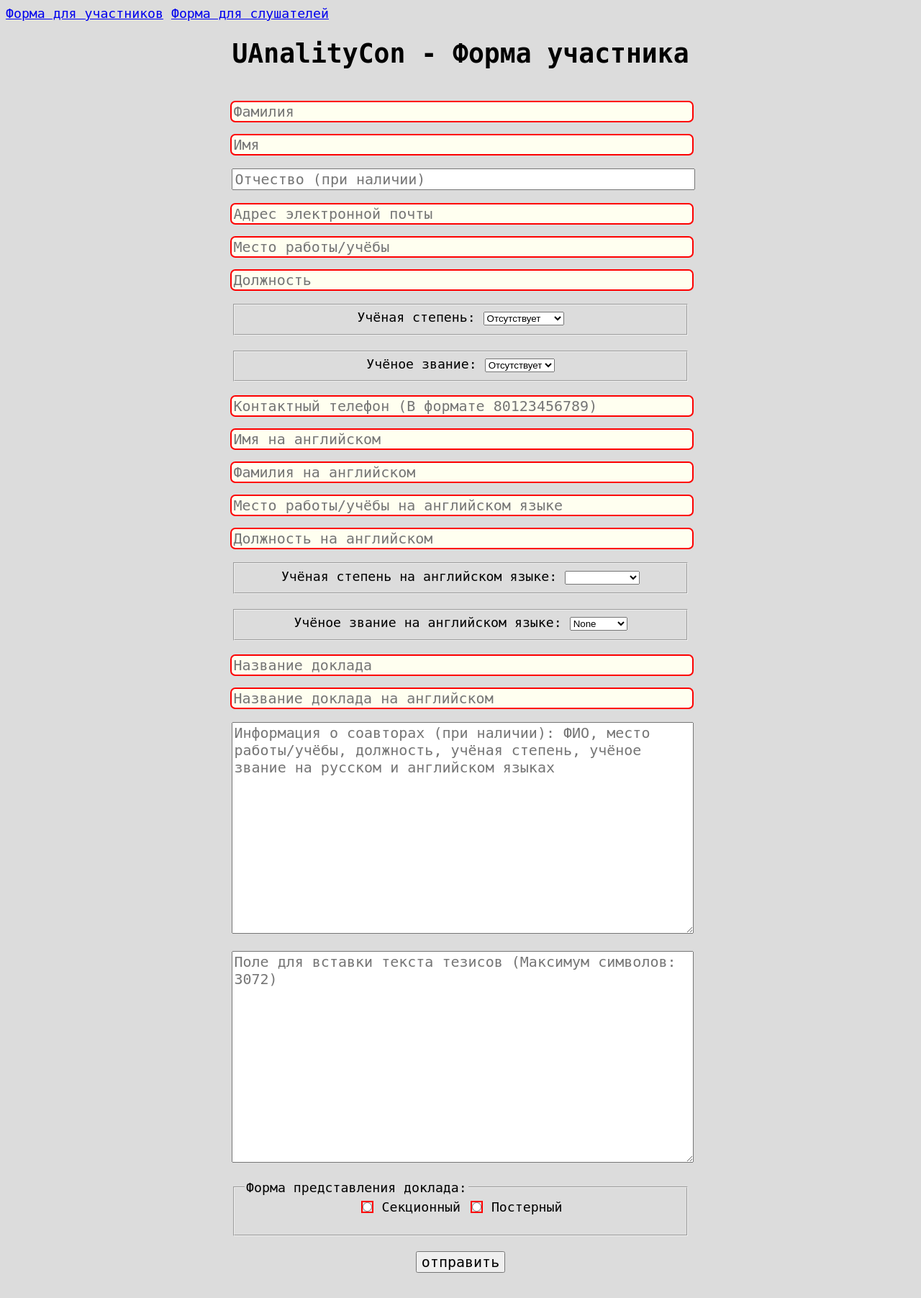
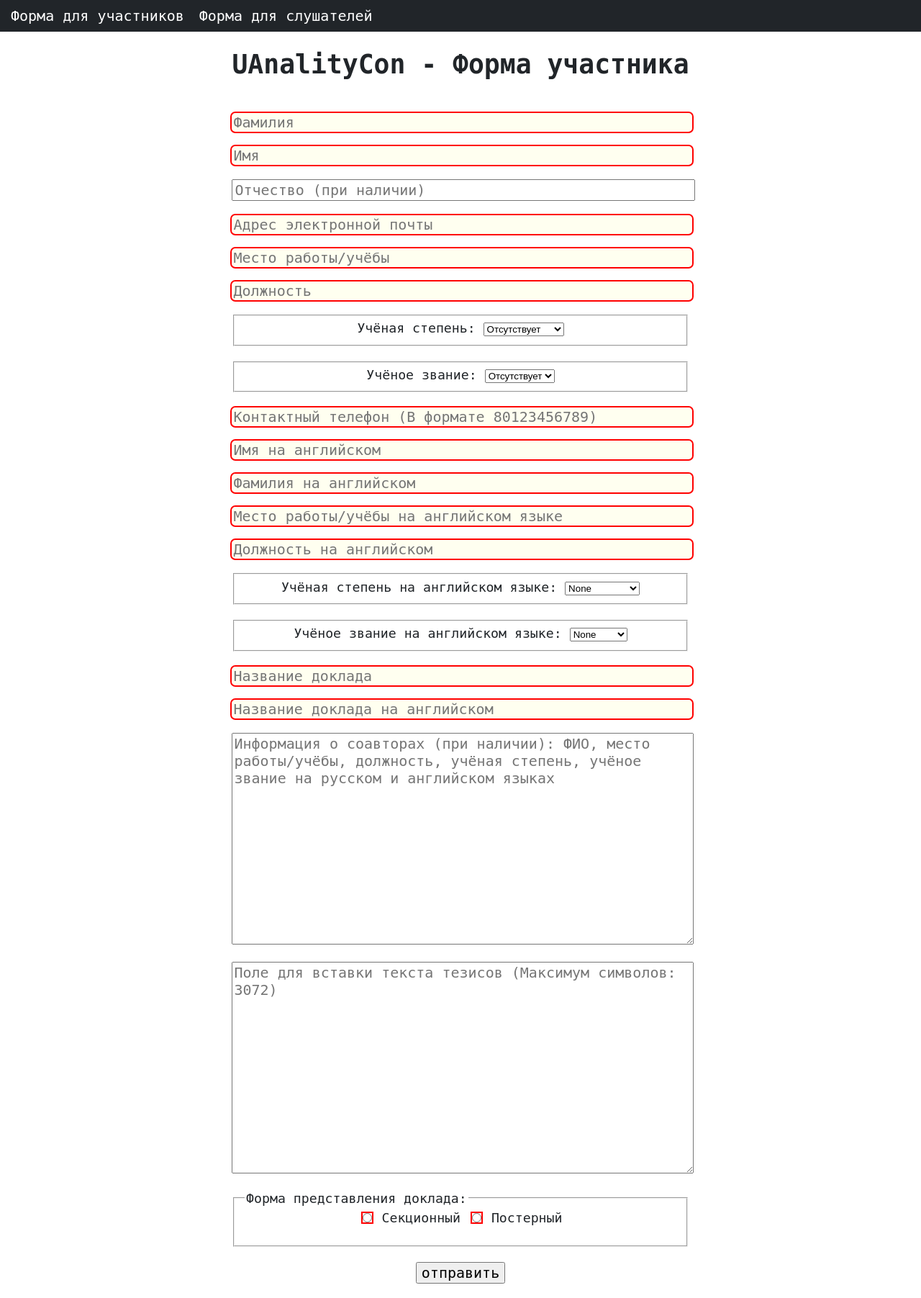
Before and after one commit to lalathealter/UAnalityCon_Form_project_spring2023, a Flask app: page /form_for_participants in a window 1280 px wide. Shown: the whole page at 72% size. Before the commit the page ends 1768 px from the top, so only its background shows below. Run offline with Flask 3, Linux system fonts and the light colour scheme.

Commit message:
fixed a typo in one of the form fields; Applied style changes done by Arina

```diff
--- a/static/style.css
+++ b/static/style.css
@@ -1,8 +1,22 @@
 body {
     font-size: 1.4em;
     font-family: monospace;
-    background-color: gainsboro;
+    margin: 0px;
+    padding: 0px;
+    color: #212529;
 }
+
+nav {
+    background: #212529;
+    padding: 10px;
+}
+nav a {
+    color: white;
+    padding: 5px;
+    text-decoration: none;
+    font-size: 20px;
+}
+
 .centered-box {
     display: flex;
     flex-direction: column;
--- a/templates/form.html
+++ b/templates/form.html
@@ -121,7 +121,7 @@
                     required
                     name="acad_degree_english"
                     id="acad_degree_english">
-                    <option value="None"><None/option>
+                    <option value="None">None</option>
                     <option value="Doctorate">Doctorate</option>
                     <option value="Professorship">Professorship</option>
                 </select>
```
